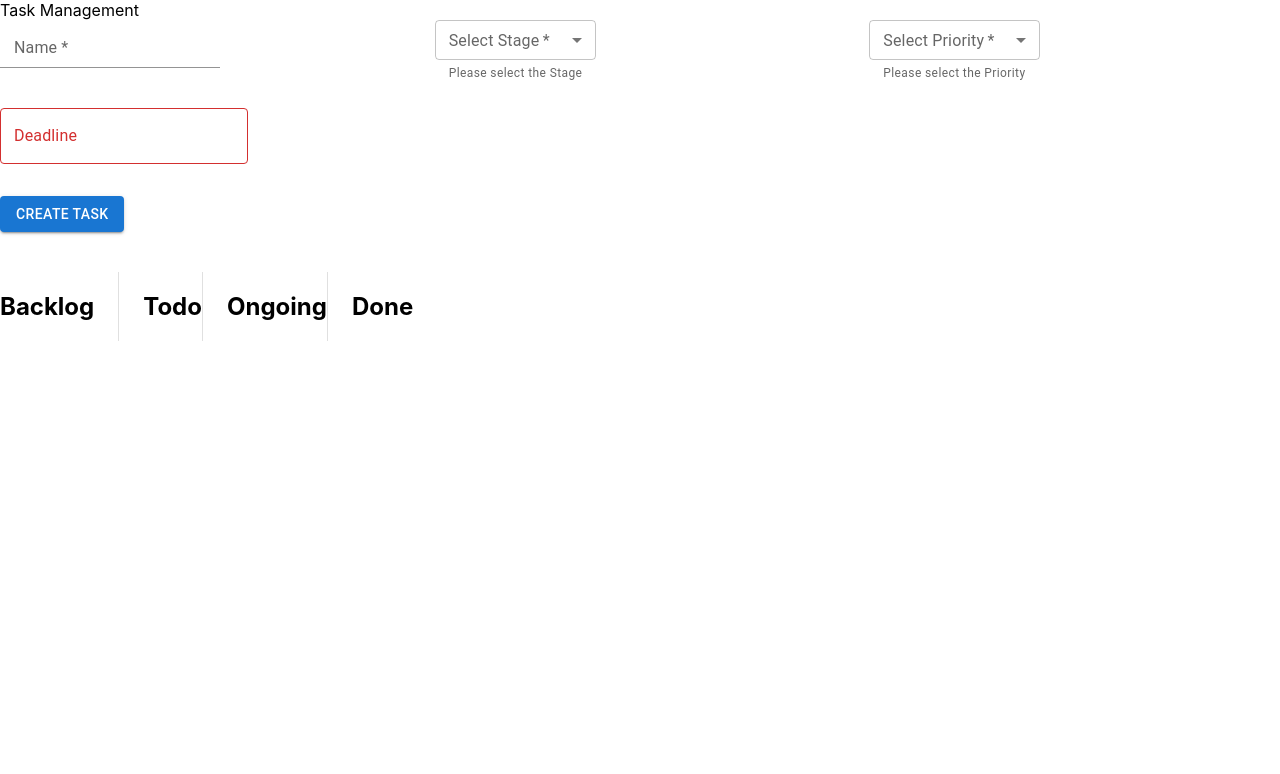
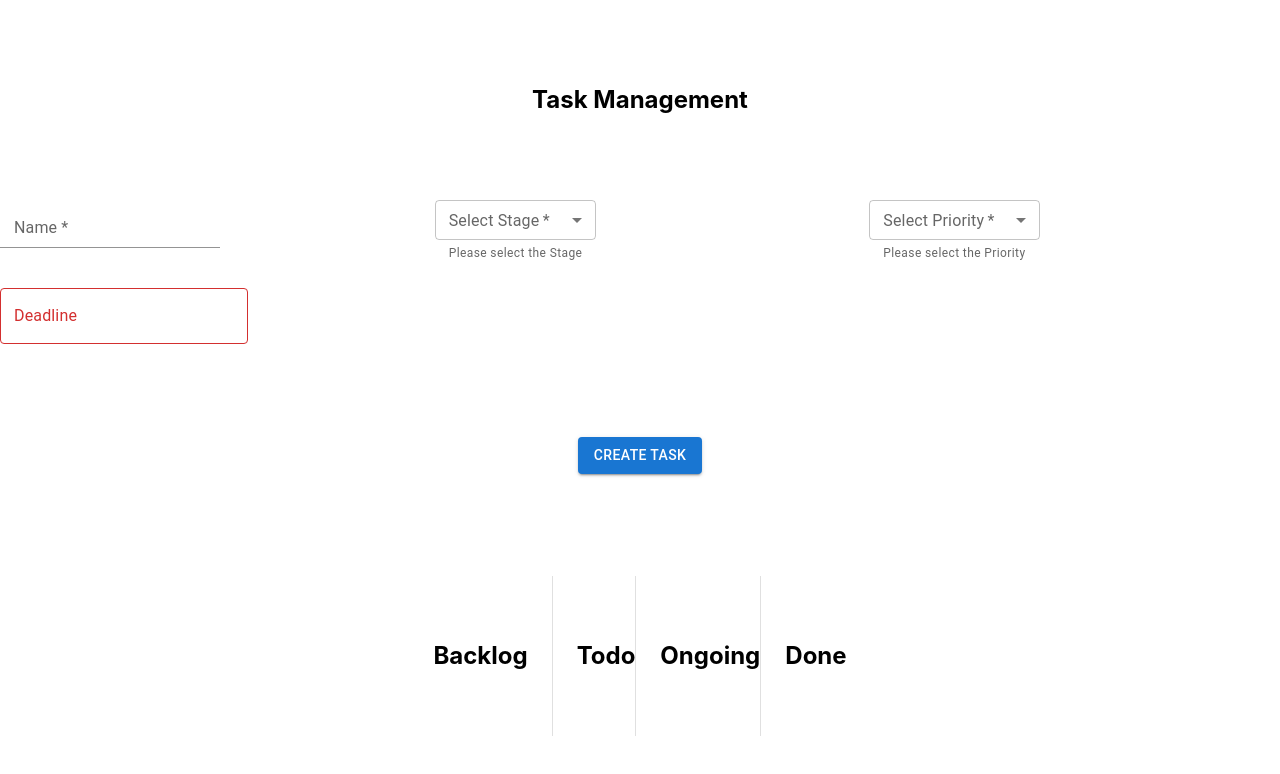
Before and after one commit to lalitnegi23/JSAssessment, a React (Create React App) app: page /taskmanagement in a window 1280 px wide. Shown: the top 774 px of the page. Built offline with nearby package versions, Linux system fonts and the light colour scheme.

Commit message:
css touchups

```diff
--- a/src/App.js
+++ b/src/App.js
@@ -2,16 +2,23 @@ import './App.css';
 import {Button} from "@mui/material";
 import {Link} from "react-router-dom"
 
+function App() {
 
-function App() {
+  const styles = {
+    display: 'flex',
+    alignItems: 'center',
+    justifyContent: 'center',
+    height: '20vh',
+  };
   return (
 
-    <>
-    <h1>Kanban Board</h1>
+    <div >
+    <h1 style={styles}>Kanban Board</h1>
+    <div style={styles}>
     <Button variant="outlined"><Link to="/signup">Signup</Link></Button>
     <Button variant="outlined"><Link to="/login">Login</Link></Button>
-
-    </>
+    </div>
+    </div>
 
   );
 }
--- a/src/components/TaskPlayGround.js
+++ b/src/components/TaskPlayGround.js
@@ -97,11 +97,17 @@ setOnGoingList(ongoingList);
     const addTaskToDone=(id,b)=>{
        setDoneList([...doneList,b])
     }
+    const styles = {
+        display: 'flex',
+        alignItems: 'center',
+        justifyContent: 'center',
+        height: '20vh',
+      };
 
     return(
         <>
 
-        <Grid container marginTop={5} >
+        <Grid container marginTop={5} style={styles} >
             <div ref={dropBackLog}>
       <Grid item xs marginRight={3}>
         <h2>Backlog</h2>
--- a/src/routes/Dashboard.js
+++ b/src/routes/Dashboard.js
@@ -1,9 +1,19 @@
 export default function Dashboard() {
 
+    const styles = {
+        display: 'flex',
+        alignItems: 'center',
+        justifyContent: 'center',
+        height: '20vh',
+      };
     return(
         <>
-        <header>Dashboard</header>
-        <p>There are currently no tasks</p>
+        <h2 style={styles}>Dashboard</h2>
+
+        {/* implementation pending.
+        count length of different list ex-backLogList,toDoList etc.
+        and then display */}
+        <pre>There are currently no tasks.</pre>
         </>
     )
 }
--- a/src/routes/Login.js
+++ b/src/routes/Login.js
@@ -16,6 +16,13 @@ export default function Login() {
         password:"",
     }
 
+    const styles = {
+      display: 'flex',
+      alignItems: 'center',
+      justifyContent: 'center',
+      height: '20vh',
+    };
+
     const [formValues,setFormValues]= useState(defaultValues);
     const dispatch = useDispatch()
     const testingRedux = useSelector(state => state)
@@ -31,17 +38,16 @@ export default function Login() {
         dispatch(signInAction(formValues));
         navigate('/dashboard')
             }
-          //   useEffect(()=>{
-          //     console.log(testingRedux);
-          // },[testingRedux])
+
     return (
       <main style={{ padding: "1rem 0" }}>
-        <h2>Login</h2>
+        <h2 style={styles}>Login</h2>
         <form onSubmit={handleSubmit}>
         <Grid
         container
         spacing={{ xs: 2, md: 3 }}
         columns={{ xs: 4, sm: 8, md: 12 }}
+
       >
  <Grid item xs={2} sm={4} md={4}>
           <FormControl>
@@ -57,7 +63,7 @@ export default function Login() {
           </FormControl>
         </Grid>
       </Grid>
-      <Grid item marginTop={4}>
+      <Grid item marginTop={4} style={styles}>
         <Button variant="contained" type="submit">Submit</Button>
       </Grid>
         </form>
--- a/src/routes/Signup.js
+++ b/src/routes/Signup.js
@@ -32,13 +32,15 @@ event.preventDefault();
 dispatch(signUpAction(formValues))
 //setFormValues({});
     }
-
-    // useEffect(()=>{
-    //     console.log(testingRedux);
-    // },[testingRedux])
+    const styles = {
+        display: 'flex',
+        alignItems: 'center',
+        justifyContent: 'center',
+        height: '20vh',
+      };
   return (
     <main style={{ padding: "1rem 0" }}>
-      <h2>Signup</h2>
+      <h2 style={styles}>Signup</h2>
       <form onSubmit={handleSubmit}>
       <Grid
         container
@@ -89,7 +91,7 @@ dispatch(signUpAction(formValues))
         </Grid>
 
       </Grid>
-      <Grid item marginTop={4}>
+      <Grid item marginTop={4} style={styles}>
         <Button variant="contained" type="submit">Submit</Button>
       </Grid>
 
--- a/src/routes/TaskManagement.js
+++ b/src/routes/TaskManagement.js
@@ -41,10 +41,16 @@ export default function TaskManagement() {
 
             setFormValues({...formValues,[name]:value})
           }
+          const styles = {
+            display: 'flex',
+            alignItems: 'center',
+            justifyContent: 'center',
+            height: '20vh',
+          };
 
     return(
         <>
-        <header>Task Management</header>
+        <h2 style={styles}>Task Management</h2>
         <form onSubmit={handleSubmit}>
         <Grid
         container
@@ -110,7 +116,7 @@ export default function TaskManagement() {
           </FormControl>
         </Grid>
       </Grid>
-      <Grid item marginTop={4}>
+      <Grid item marginTop={4} style={styles}>
         <Button variant="contained" type="submit">Create Task</Button>
       </Grid>
         </form>
```
